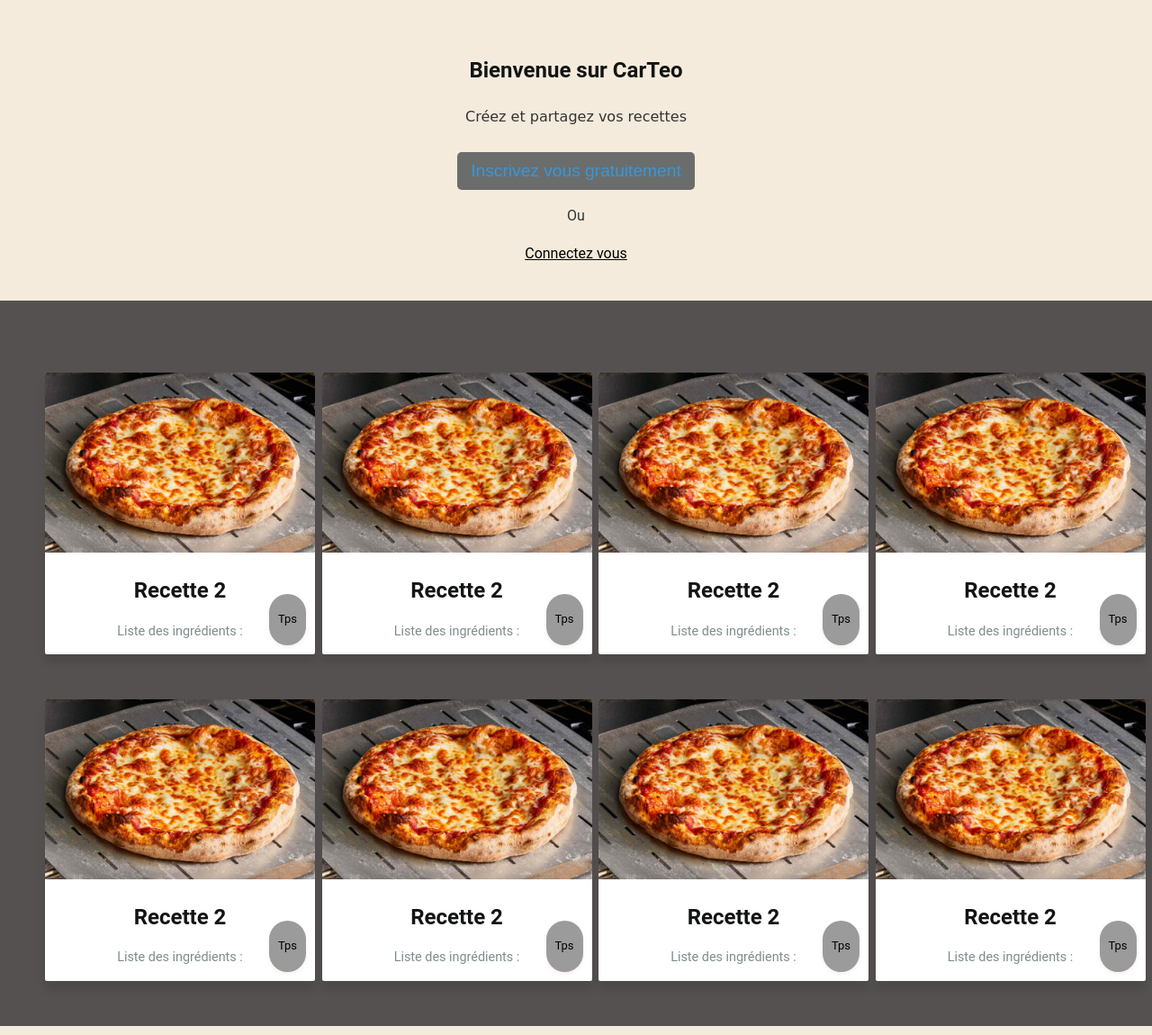
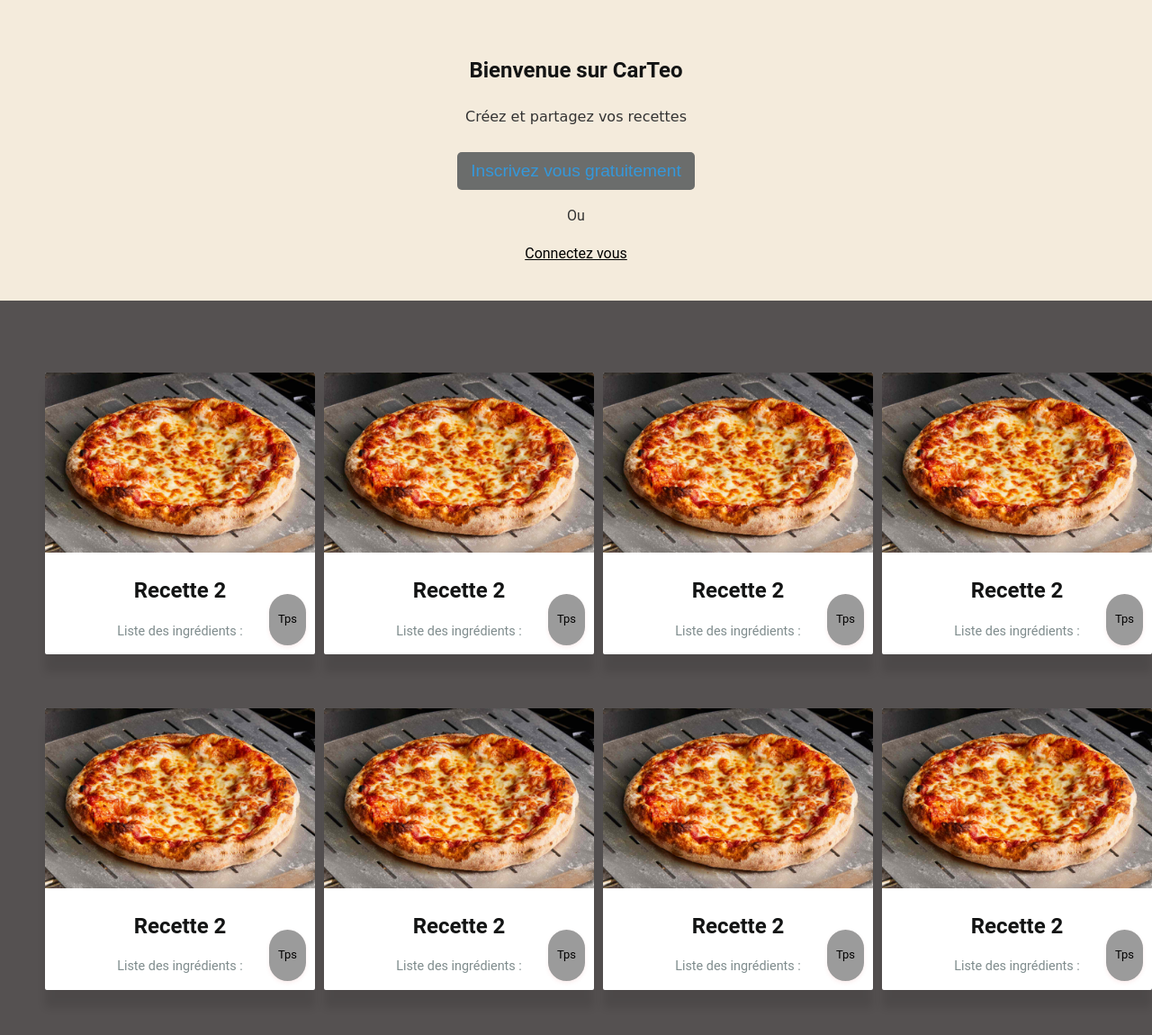
Before and after one commit to esteban-genty/gestionnaire-de-menu, a PHP site: page / in a window 1280 px wide. Shown: the part 72-1222 px from the top of the page at 90% size. Run offline with PHP 8.4, Linux system fonts and the light colour scheme.

Commit message:
En cours de Dev

```diff
--- a/index.html
+++ b/index.html
@@ -29,7 +29,7 @@
     <!-- Section principale -->
     <main>
         <section class="recettes">
-            <!-- Exemple d'article pour une carte -->
+            <!-- article pour une carte -->
             <article>
                 <div class="carte">
                     <img src="test pizza.jpg" alt="Image 2">
@@ -49,7 +49,7 @@
 
                 </div>
             </article>
-            <!-- Répétez les articles ou générez-les dynamiquement -->
+            <!--  -->
             <article>
                 <div class="carte">
                     <img src="test pizza.jpg" alt="Image 2">
--- a/style.css
+++ b/style.css
@@ -88,9 +88,9 @@ button:hover {
 .recettes {
     display: grid;
     grid-template-columns: repeat(auto-fit, minmax(250px, 1fr));
-    gap: 50px;
+    gap: 60px;
     padding: 50px;
-    max-width: 1200px;
+    max-width: 1400px;
     margin: 0 auto;
 
 }
@@ -100,11 +100,11 @@ button:hover {
 .carte {
     background-color: white;
     border-radius: 2px;
-    box-shadow: 0 10px 10px rgba(0, 0, 0, 0.1);
+    box-shadow: 0 20px 10px rgba(0, 0, 0, 0.1);
     overflow: hidden;
     text-align: center;
     transition: transform 0.3s, box-shadow 0.3s;
-    position: relative;
+    position: relative; /* position relative*/
     width: 300px;
     cursor: pointer;
 
```
Also changed, not shown: assets/test pizza.jpg (renamed from test pizza.jpg).
